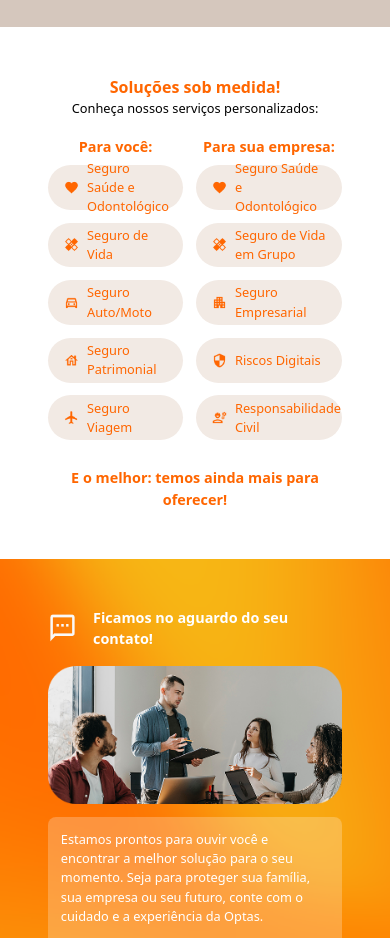
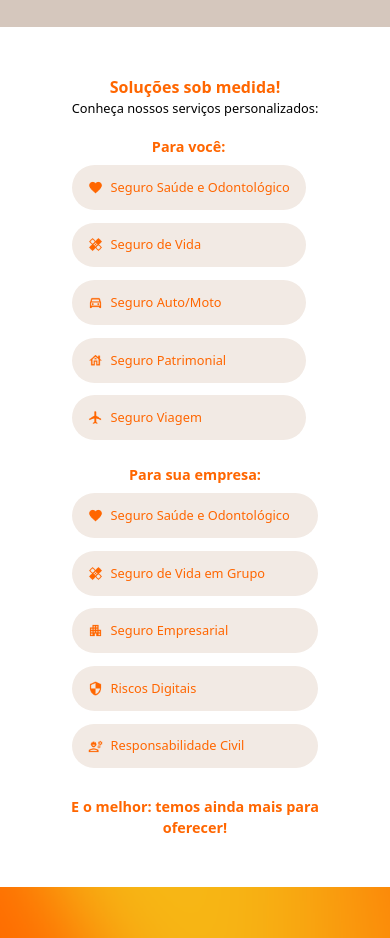
Before and after one commit to Alessandrolira/Formul-rioOptas, a Next.js app: page / in a window 390 px wide. Shown: the part 1700-2638 px from the top of the page. Built offline with nearby package versions, Linux system fonts and the light colour scheme; what tailwindcss-animated would draw is missing.

Commit message:
responsividade das soluções

```diff
--- a/app/page.tsx
+++ b/app/page.tsx
@@ -132,7 +132,7 @@ useEffect(() => {
         <h5 className="text-[#FF6600] text-center font-bold">Soluções sob medida!</h5>
         <p className="text-center text-[0.8em] mb-[0.5em]">Conheça nossos serviços personalizados:</p>
         <div className="bg-white flex justify-center">
-          <div className="flex justify-between max-w-[700px]">
+          <div className="flex justify-between max-sm:flex-col max-w-[700px]">
             <div className="flex flex-col items-center mr-[0.8em]">
               <p className="mt-[0.8em] mb-[0.5em] text-[0.9em] text-[#FF6600] font-bold">Para você:</p>
               <Solucoes icone="coracao">Seguro Saúde e Odontológico</Solucoes>
```
